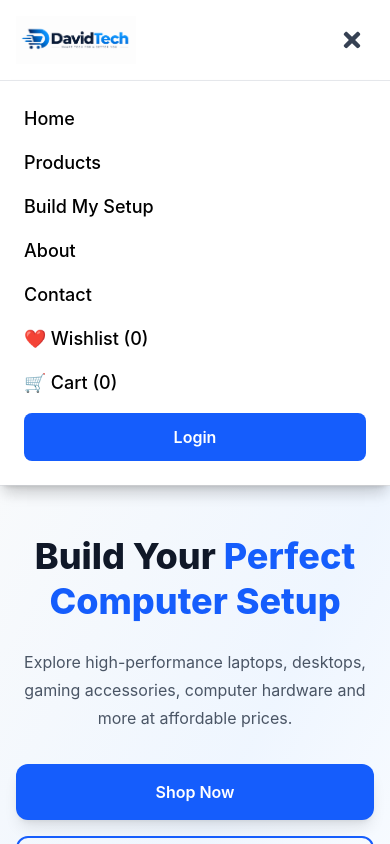
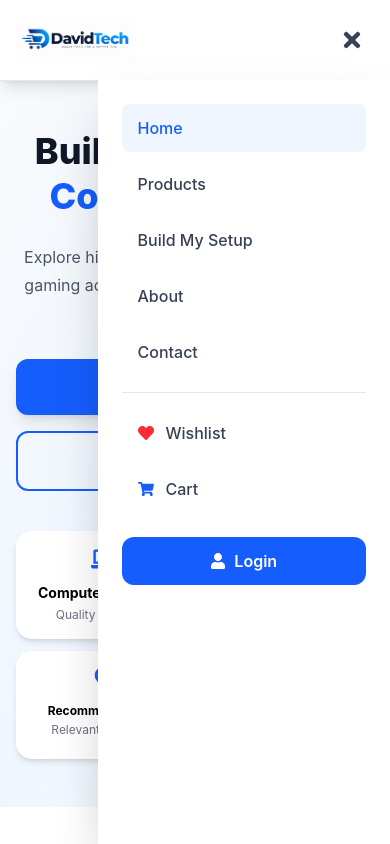
Before and after one commit to Dave090506/DavidTech, a React (Vite) app: page / in a window 390 px wide. Both pictures are taken after a click on the button 352 px from the left and 40 px from the top of the page. Shown: the top 844 px of the page. Built offline with nearby package versions, Linux system fonts and the light colour scheme; no server answers; the database is empty.

Commit message:
Enhance simulated live activity and mobile navigation

```diff
--- a/src/components/Navbar.jsx
+++ b/src/components/Navbar.jsx
@@ -172,21 +172,42 @@ function Navbar({ cart, wishlist }) {
           </div>
         </div>
       </div>
-      {/* Mobile Menu */}
+      {/* Mobile Side Drawer */}
       <AnimatePresence>
         {menuOpen && (
+          <>
+            {/* Dark background overlay */}
             <motion.div
-            initial={{ opacity: 0, y: -20 }}
-            animate={{ opacity: 1, y: 0 }}
-            exit={{ opacity: 0, y: -20 }}
-            transition={{ duration: 0.3 }}
-            className="mobile-menu-panel lg:hidden bg-white shadow-lg border-t border-gray-200"
+              initial={{ opacity: 0 }}
+              animate={{ opacity: 1 }}
+              exit={{ opacity: 0 }}
+              transition={{ duration: 0.25 }}
+              onClick={() => setMenuOpen(false)}
+              className="fixed inset-0 top-20 bg-black/40 z-40 lg:hidden"
+            />
+
+            {/* Side drawer */}
+            <motion.div
+              initial={{ x: "100%" }}
+              animate={{ x: 0 }}
+              exit={{ x: "100%" }}
+              transition={{
+                duration: 0.3,
+                ease: "easeInOut",
+              }}
+              className="fixed top-20 right-0 z-50 h-[calc(100vh-5rem)] w-[75%] max-w-[300px] bg-white shadow-2xl lg:hidden overflow-y-auto"
             >
-            <div className="mobile-menu-links flex flex-col p-6 gap-4">
+              <div className="flex flex-col p-6 gap-2">
                 <NavLink
                   to="/"
                   onClick={() => setMenuOpen(false)}
-                className="mobile-nav-link text-lg font-medium hover:text-blue-600"
+                  className={({ isActive }) =>
+                    `px-4 py-3 rounded-lg text-base font-medium transition ${
+                      isActive
+                        ? "bg-blue-50 text-blue-600"
+                        : "text-gray-700 hover:bg-gray-100 hover:text-blue-600"
+                    }`
+                  }
                 >
                   Home
                 </NavLink>
@@ -194,7 +215,13 @@ function Navbar({ cart, wishlist }) {
                 <NavLink
                   to="/products"
                   onClick={() => setMenuOpen(false)}
-                className="mobile-nav-link text-lg font-medium hover:text-blue-600"
+                  className={({ isActive }) =>
+                    `px-4 py-3 rounded-lg text-base font-medium transition ${
+                      isActive
+                        ? "bg-blue-50 text-blue-600"
+                        : "text-gray-700 hover:bg-gray-100 hover:text-blue-600"
+                    }`
+                  }
                 >
                   Products
                 </NavLink>
@@ -202,7 +229,13 @@ function Navbar({ cart, wishlist }) {
                 <NavLink
                   to="/build-setup"
                   onClick={() => setMenuOpen(false)}
-                className="mobile-nav-link text-lg font-medium hover:text-blue-600"
+                  className={({ isActive }) =>
+                    `px-4 py-3 rounded-lg text-base font-medium transition ${
+                      isActive
+                        ? "bg-blue-50 text-blue-600"
+                        : "text-gray-700 hover:bg-gray-100 hover:text-blue-600"
+                    }`
+                  }
                 >
                   Build My Setup
                 </NavLink>
@@ -210,7 +243,13 @@ function Navbar({ cart, wishlist }) {
                 <NavLink
                   to="/about"
                   onClick={() => setMenuOpen(false)}
-                className="mobile-nav-link text-lg font-medium hover:text-blue-600"
+                  className={({ isActive }) =>
+                    `px-4 py-3 rounded-lg text-base font-medium transition ${
+                      isActive
+                        ? "bg-blue-50 text-blue-600"
+                        : "text-gray-700 hover:bg-gray-100 hover:text-blue-600"
+                    }`
+                  }
                 >
                   About
                 </NavLink>
@@ -218,46 +257,77 @@ function Navbar({ cart, wishlist }) {
                 <NavLink
                   to="/contact"
                   onClick={() => setMenuOpen(false)}
-                className="mobile-nav-link text-lg font-medium hover:text-blue-600"
+                  className={({ isActive }) =>
+                    `px-4 py-3 rounded-lg text-base font-medium transition ${
+                      isActive
+                        ? "bg-blue-50 text-blue-600"
+                        : "text-gray-700 hover:bg-gray-100 hover:text-blue-600"
+                    }`
+                  }
                 >
                   Contact
                 </NavLink>
 
+                {/* Divider */}
+                <div className="border-t border-gray-200 my-2" />
+
                 <NavLink
                   to="/wishlist"
                   onClick={() => setMenuOpen(false)}
-                className="mobile-nav-link mobile-wishlist-link text-lg font-medium hover:text-red-500"
+                  className="flex items-center gap-3 px-4 py-3 rounded-lg text-gray-700 font-medium hover:bg-red-50 hover:text-red-500 transition"
                 >
-                ❤️ Wishlist ({totalWishlistItems})
+                  <FaHeart className="text-red-500" />
+
+                  <span>Wishlist</span>
+
+                  {totalWishlistItems > 0 && (
+                    <span className="ml-auto bg-red-500 text-white text-xs min-w-5 h-5 px-1 rounded-full flex items-center justify-center">
+                      {totalWishlistItems}
+                    </span>
+                  )}
                 </NavLink>
 
                 <NavLink
                   to="/cart"
                   onClick={() => setMenuOpen(false)}
-                className="mobile-nav-link mobile-cart-link text-lg font-medium hover:text-blue-600"
+                  className="flex items-center gap-3 px-4 py-3 rounded-lg text-gray-700 font-medium hover:bg-blue-50 hover:text-blue-600 transition"
                 >
-                🛒 Cart ({totalItems})
+                  <FaShoppingCart className="text-blue-600" />
+
+                  <span>Cart</span>
+
+                  {totalItems > 0 && (
+                    <span className="ml-auto bg-blue-600 text-white text-xs min-w-5 h-5 px-1 rounded-full flex items-center justify-center">
+                      {totalItems}
+                    </span>
+                  )}
                 </NavLink>
 
+                {/* Login / Dashboard */}
+                <div className="mt-4">
                   {isLoggedIn ? (
                     <Link
                       to="/dashboard"
                       onClick={() => setMenuOpen(false)}
-                  className="bg-blue-600 text-white py-3 rounded-lg text-center font-semibold hover:bg-blue-700 transition"
+                      className="flex items-center justify-center gap-2 w-full bg-blue-600 text-white py-3 rounded-xl font-semibold hover:bg-blue-700 transition"
                     >
+                      <FaUser />
                       My Dashboard
                     </Link>
                   ) : (
                     <Link
                       to="/login"
                       onClick={() => setMenuOpen(false)}
-                  className="bg-blue-600 text-white py-3 rounded-lg text-center font-semibold hover:bg-blue-700 transition"
+                      className="flex items-center justify-center gap-2 w-full bg-blue-600 text-white py-3 rounded-xl font-semibold hover:bg-blue-700 transition"
                     >
+                      <FaUser />
                       Login
                     </Link>
                   )}
                 </div>
+              </div>
             </motion.div>
+          </>
         )}
       </AnimatePresence>
     </nav>
--- a/src/data/liveActivity.js
+++ b/src/data/liveActivity.js
@@ -26,16 +26,6 @@ const cities = [
   "Uyo",
 ];
 
-const times = [
-  "Just now",
-  "1 minute ago",
-  "2 minutes ago",
-  "3 minutes ago",
-  "5 minutes ago",
-  "8 minutes ago",
-  "10 minutes ago",
-];
-
 const activityTypes = [
   "purchase",
   "view",
@@ -44,4 +34,27 @@ const activityTypes = [
   "bestseller",
 ];
 
-export { customerNames, cities, times, activityTypes };
+// Different messages for more natural simulated activity
+const activityMessages = {
+  purchase: [
+    "purchased this product",
+    "just bought this product",
+    "completed an order for this product",
+  ],
+
+  wishlist: [
+    "added this product to their wishlist",
+    "saved this product for later",
+  ],
+
+  view: [
+    "customers are viewing this product",
+    "customers recently viewed this product",
+  ],
+
+  trending: ["is getting more attention today", "is trending among shoppers"],
+
+  bestseller: ["is one of our popular products", "is currently a best seller"],
+};
+
+export { customerNames, cities, activityTypes, activityMessages };
```
Also changed, not shown: src/components/LiveActivity.jsx (+79 -28 lines). Lines whose indentation alone changed are shown as unchanged.
